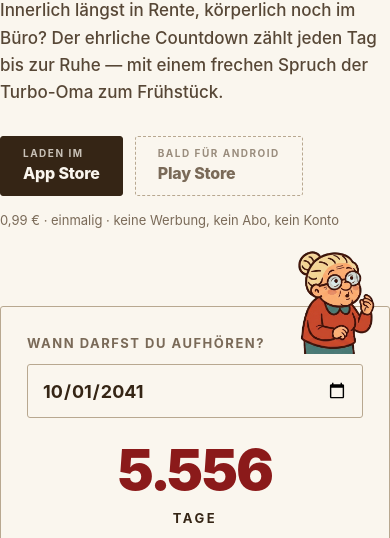
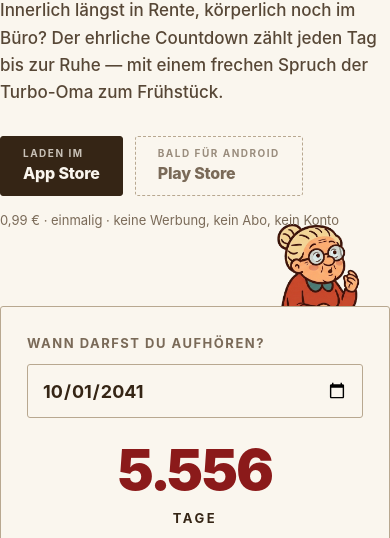
Before and after one commit to traja-projects/Renten-Countdown, a plain HTML site: page docs/index.html in a window 390 px wide. Shown: the part 291-829 px from the top of the page. Drawn offline with Linux system fonts and the light colour scheme.

Commit message:
fix(site): let Turbo-Oma peek out from behind the countdown card
The hero artwork sat on top of the card and its image edge cut off mid-body, which read as pasted on. Placing it behind the card (z-index -1) lets the card's border crop it cleanly at chest height, so head and pointing hand stay visible. Desktop and mobile offsets match; no horizontal overflow down to 320px.

```diff
--- a/docs/index.html
+++ b/docs/index.html
@@ -171,9 +171,13 @@
       padding: 26px 26px 22px;
       position: relative;
     }
+    /* Oma lugt hinter der Karte hervor: z-index -1 legt sie hinter deren
+       Hintergrund, sodass die Rahmenlinie sie sauber abschneidet — statt dass
+       der Bildrand mitten im Kasten abbricht. */
     .counter-oma {
-      position: absolute; right: -18px; top: -74px;
-      width: 132px; pointer-events: none;
+      position: absolute; right: 20px; top: -112px;
+      width: 140px; pointer-events: none;
+      z-index: -1;
     }
     .counter label {
       display: block;
@@ -218,7 +222,7 @@
 
     @media (max-width: 900px) {
       .hero-grid { grid-template-columns: 1fr; gap: 76px; }
-      .counter-oma { width: 104px; right: 0; top: -62px; }
+      .counter-oma { width: 112px; right: 14px; top: -90px; }
     }
 
     /* ── Die zwei Phasen ────────────────────────────────────────────────── */
```
